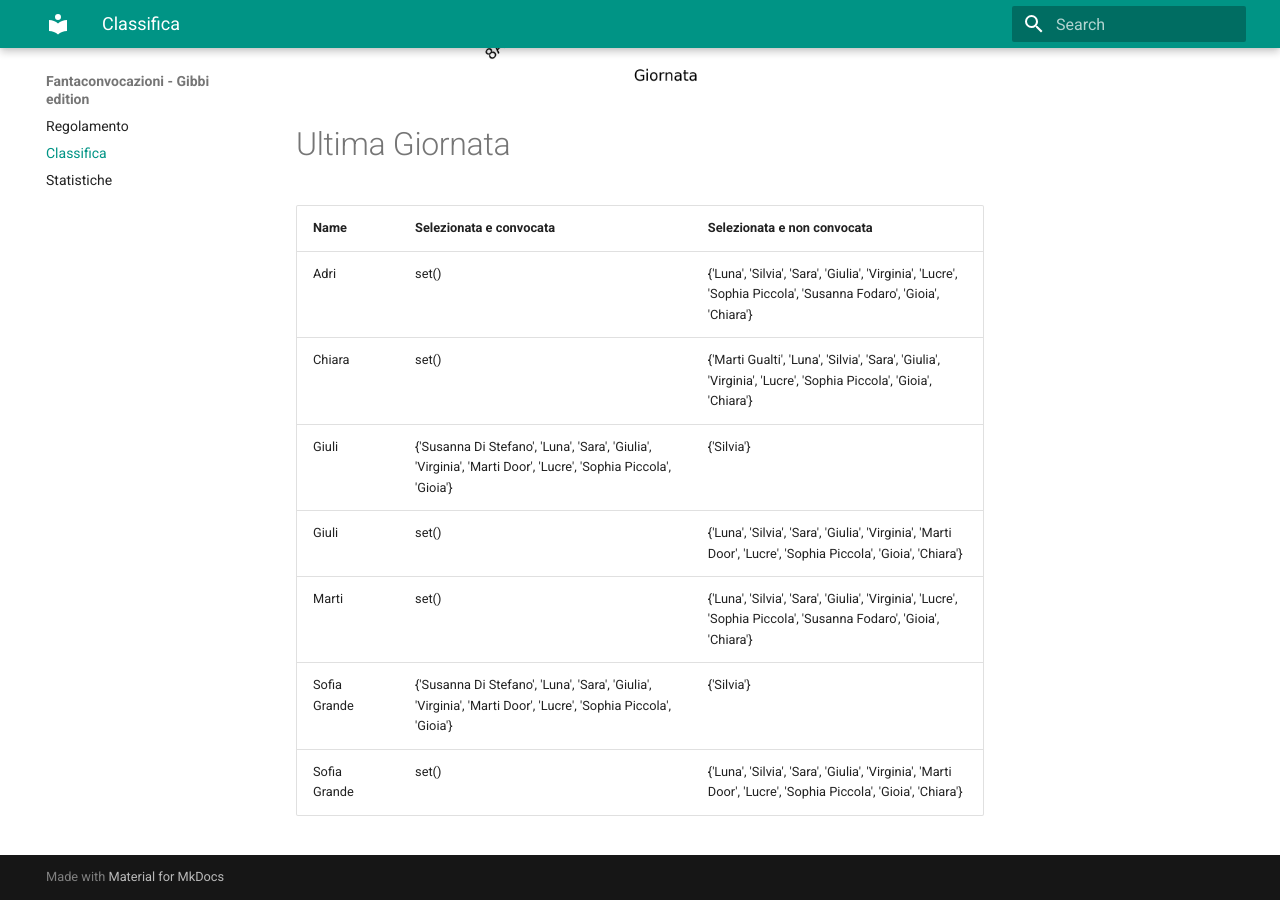
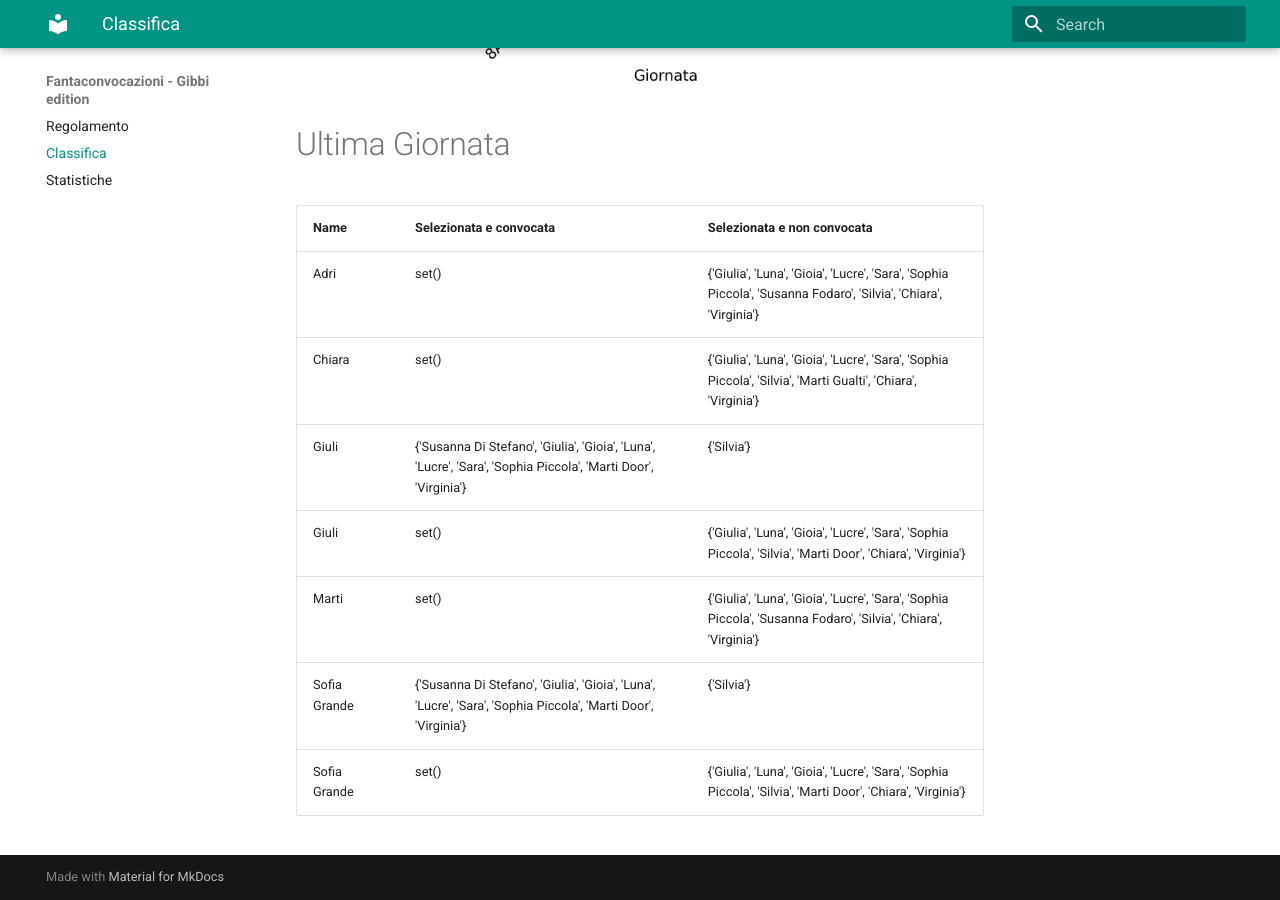
Before and after one commit to martinig94/fantagibbi, an MkDocs documentation site: the page built from docs/Classifica.md, in a window 1280 px wide and 900 px high, scrolled down 1024 px. Built offline with MkDocs 1.6.1 and Material for MkDocs 9.7.7, drawn with Linux system fonts in a browser that asks for light colours.

Commit message:
Auto-update from main.py

```diff
--- a/docs/Classifica.md
+++ b/docs/Classifica.md
@@ -18,11 +18,11 @@
 <!-- START_TABLE CORRECT -->
 | Name         | Selezionata e convocata                                                                                        | Selezionata e non convocata                                                                                      |
 |:-------------|:---------------------------------------------------------------------------------------------------------------|:-----------------------------------------------------------------------------------------------------------------|
-| Adri         | set()                                                                                                          | {'Luna', 'Silvia', 'Sara', 'Giulia', 'Virginia', 'Lucre', 'Sophia Piccola', 'Susanna Fodaro', 'Gioia', 'Chiara'} |
-| Chiara       | set()                                                                                                          | {'Marti Gualti', 'Luna', 'Silvia', 'Sara', 'Giulia', 'Virginia', 'Lucre', 'Sophia Piccola', 'Gioia', 'Chiara'}   |
-| Giuli        | {'Susanna Di Stefano', 'Luna', 'Sara', 'Giulia', 'Virginia', 'Marti Door', 'Lucre', 'Sophia Piccola', 'Gioia'} | {'Silvia'}                                                                                                       |
-| Giuli        | set()                                                                                                          | {'Luna', 'Silvia', 'Sara', 'Giulia', 'Virginia', 'Marti Door', 'Lucre', 'Sophia Piccola', 'Gioia', 'Chiara'}     |
-| Marti        | set()                                                                                                          | {'Luna', 'Silvia', 'Sara', 'Giulia', 'Virginia', 'Lucre', 'Sophia Piccola', 'Susanna Fodaro', 'Gioia', 'Chiara'} |
-| Sofia Grande | {'Susanna Di Stefano', 'Luna', 'Sara', 'Giulia', 'Virginia', 'Marti Door', 'Lucre', 'Sophia Piccola', 'Gioia'} | {'Silvia'}                                                                                                       |
-| Sofia Grande | set()                                                                                                          | {'Luna', 'Silvia', 'Sara', 'Giulia', 'Virginia', 'Marti Door', 'Lucre', 'Sophia Piccola', 'Gioia', 'Chiara'}     |
+| Adri         | set()                                                                                                          | {'Giulia', 'Luna', 'Gioia', 'Lucre', 'Sara', 'Sophia Piccola', 'Susanna Fodaro', 'Silvia', 'Chiara', 'Virginia'} |
+| Chiara       | set()                                                                                                          | {'Giulia', 'Luna', 'Gioia', 'Lucre', 'Sara', 'Sophia Piccola', 'Silvia', 'Marti Gualti', 'Chiara', 'Virginia'}   |
+| Giuli        | {'Susanna Di Stefano', 'Giulia', 'Gioia', 'Luna', 'Lucre', 'Sara', 'Sophia Piccola', 'Marti Door', 'Virginia'} | {'Silvia'}                                                                                                       |
+| Giuli        | set()                                                                                                          | {'Giulia', 'Luna', 'Gioia', 'Lucre', 'Sara', 'Sophia Piccola', 'Silvia', 'Marti Door', 'Chiara', 'Virginia'}     |
+| Marti        | set()                                                                                                          | {'Giulia', 'Luna', 'Gioia', 'Lucre', 'Sara', 'Sophia Piccola', 'Susanna Fodaro', 'Silvia', 'Chiara', 'Virginia'} |
+| Sofia Grande | {'Susanna Di Stefano', 'Giulia', 'Gioia', 'Luna', 'Lucre', 'Sara', 'Sophia Piccola', 'Marti Door', 'Virginia'} | {'Silvia'}                                                                                                       |
+| Sofia Grande | set()                                                                                                          | {'Giulia', 'Luna', 'Gioia', 'Lucre', 'Sara', 'Sophia Piccola', 'Silvia', 'Marti Door', 'Chiara', 'Virginia'}     |
 <!-- END_TABLE CORRECT -->
```
